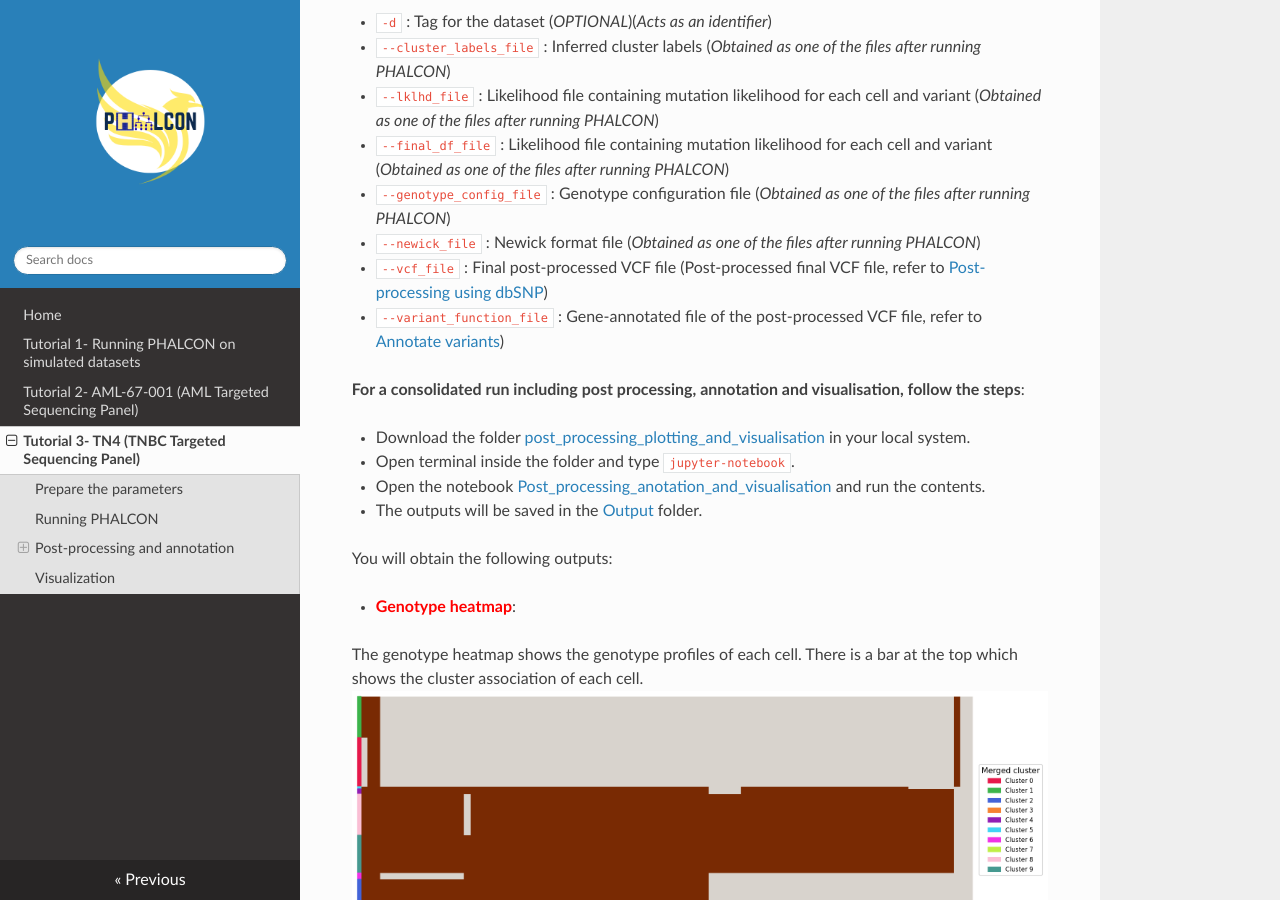
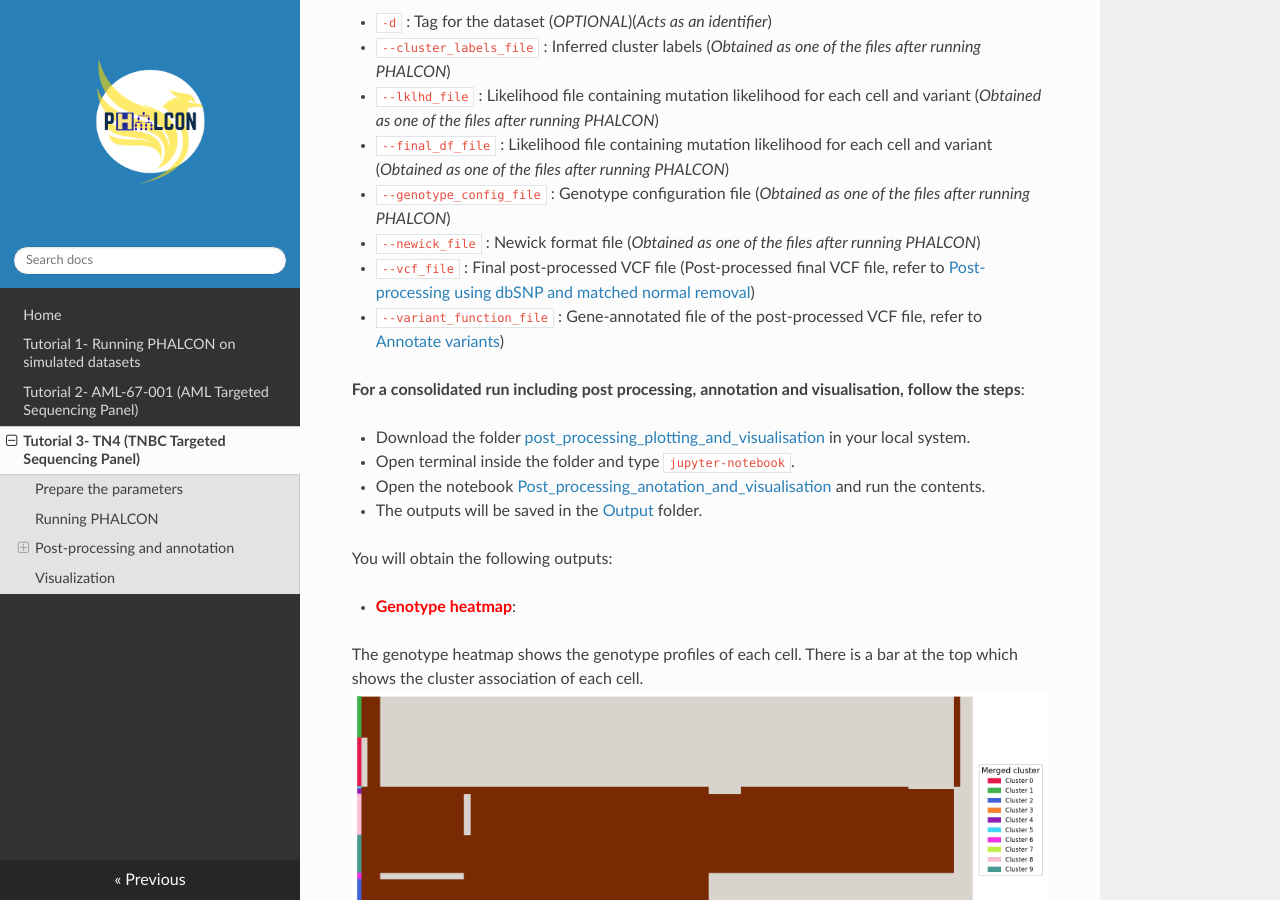
Before and after one commit to Zafar-Lab/PHALCON, an MkDocs documentation site: the page built from docs/tnbc.md, in a window 1280 px wide and 900 px high, scrolled down 2176 px. Built offline with MkDocs 1.6.1, drawn with Linux system fonts in a browser that asks for light colours; nearby versions of some CDN libraries.

Commit message:
update tnbc

````diff
--- a/docs/tnbc.md
+++ b/docs/tnbc.md
@@ -76,8 +76,8 @@ For variant annotation using ANNOVAR, the necessary files and scripts are presen
 **NOTE**: As input to the `run_annovar_for_annotating_final_variants.py` python file, you only need the post-processed vcf file.
 If required, change the location of the vcf file accordingly.
 
-* Use ```-i``` to provide location of the post-processed input vcf file
-* Use ```-o``` to mention the output tag of the annotated files
+* Use `-i` to provide location of the post-processed input vcf file
+* Use `-o` to mention the output tag of the annotated files
 
 ### Visualization
 
@@ -91,7 +91,7 @@ The following files are needed to produce the final tree and genotypes (All of t
 * ```--final_df_file``` : Likelihood file containing mutation likelihood for each cell and variant (*Obtained as one of the files after running PHALCON*)
 * ```--genotype_config_file``` : Genotype configuration file (*Obtained as one of the files after running PHALCON*)
 * ```--newick_file``` : Newick format file (*Obtained as one of the files after running PHALCON*)
-* ```--vcf_file``` : Final post-processed VCF file (Post-processed final VCF file, refer to [Post-processing using dbSNP](#post-processing-using-dbSNP-and-matched-normal-removal))
+* ```--vcf_file``` : Final post-processed VCF file (Post-processed final VCF file, refer to [Post-processing using dbSNP and matched normal removal](#post-processing-using-dbsnp-and-matched-normal-removal))
 * ```--variant_function_file``` : Gene-annotated file of the post-processed VCF file, refer to [Annotate variants](#annotate-variants))
 
 **For a consolidated run including post processing, annotation and visualisation, follow the steps**:
````
